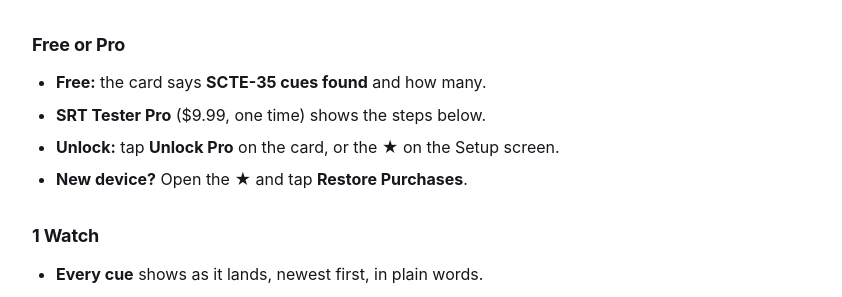
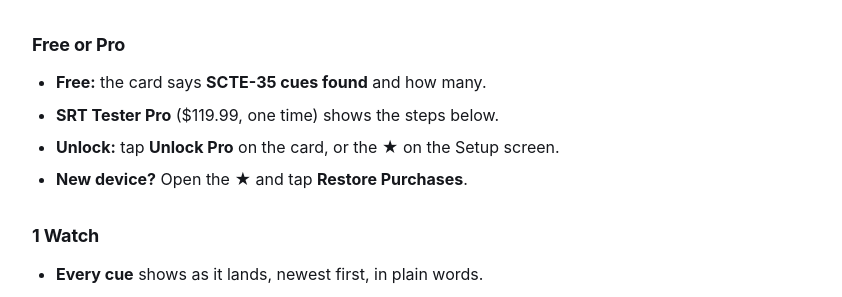
Before and after one commit to mytombrown/team-assist-help, a Jekyll site: the page built from _guides/srtstreamtester/test-ad-cues.md, in a window 1280 px wide. Shown: the part 369-666 px from the top of the page, without its empty margins (218-1060 px from the left). Built offline with Jekyll 4.4.1, drawn with Linux system fonts in a browser that asks for light colours.

Commit message:
SRT Tester: Pro is $119.99 one time (Tom 11/6)
Co-Authored-By: Claude Opus 5.5 <noreply@anthropic.com>

```diff
--- a/_guides/srtstreamtester/test-ad-cues.md
+++ b/_guides/srtstreamtester/test-ad-cues.md
@@ -19,7 +19,7 @@ related:
 ## Free or Pro
 
 - **Free:** the card says **SCTE-35 cues found** and how many.
-- **SRT Tester Pro** ($9.99, one time) shows the steps below.
+- **SRT Tester Pro** ($119.99, one time) shows the steps below.
 - **Unlock:** tap **Unlock Pro** on the card, or the **★** on the Setup screen.
 - **New device?** Open the ★ and tap **Restore Purchases**.
 
```
